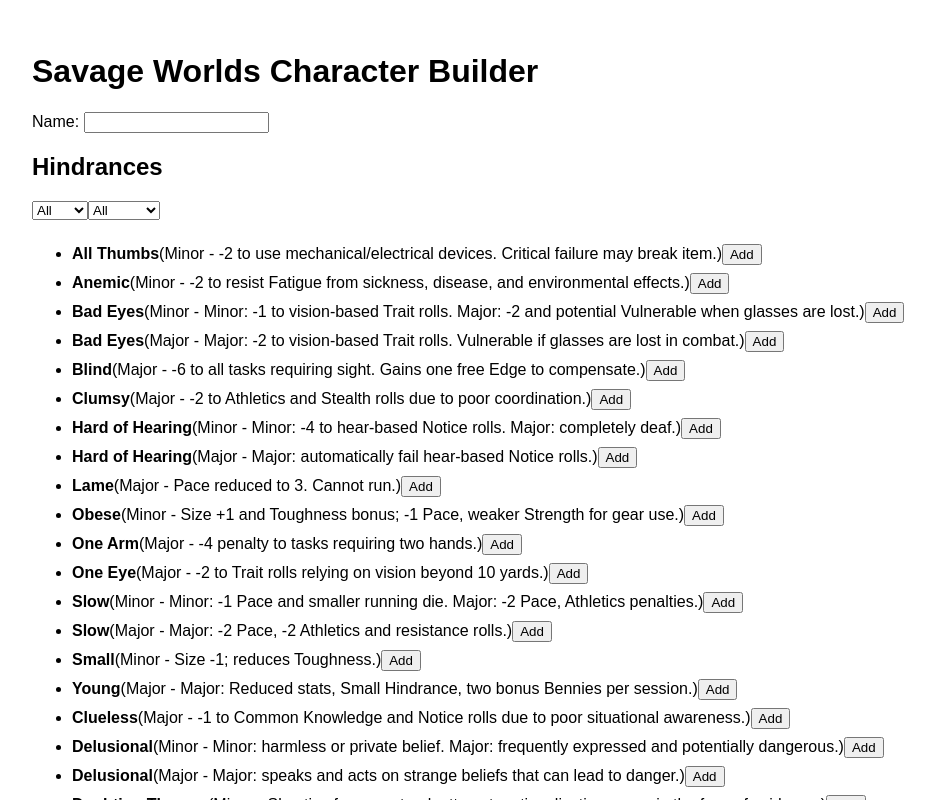
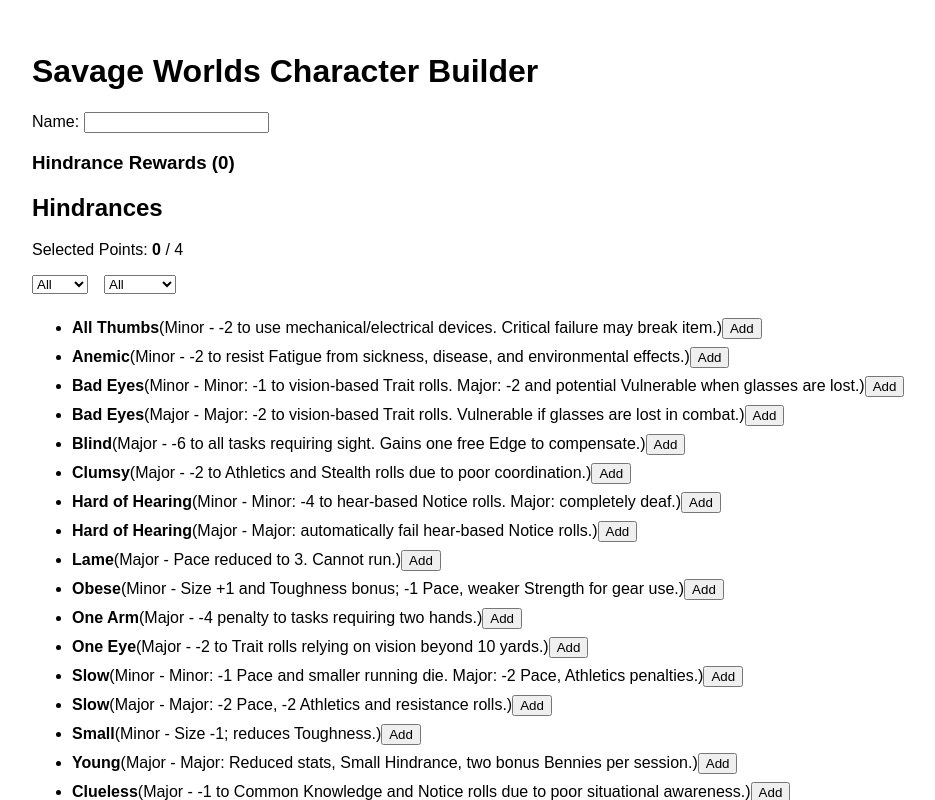
Before and after one commit to Aadrik/savage-builder-ts, a React (Create React App) app: page / in a window 1280 px wide. Shown: the top 800 px of the page, without its empty margins (0-935 px from the left). Built offline with nearby package versions, Linux system fonts and the light colour scheme.

Commit message:
Added hindrance points to character with a max of 4

```diff
--- a/src/components/CharacterForm.tsx
+++ b/src/components/CharacterForm.tsx
@@ -4,6 +4,7 @@
 import { Character } from "../types/character";
 import EdgeSelector from "./EdgeSelector";
 import HindranceSelector from "./HindranceSelector";
+import { calculateHindrancePoints } from "../utils/hindrance";
 
 interface Props {
   character: Character;
@@ -11,6 +12,7 @@
 }
 
 export default function CharacterForm({ character, setCharacter }: Props) {
+  const hindrancePoints = calculateHindrancePoints(character.hindrances);
   return (
     <>
       <div>
@@ -20,6 +22,9 @@
           value={character.name}
           onChange={(e) => setCharacter({ ...character, name: e.target.value })}
         />
+        <section>
+          <h3>Hindrance Rewards ({hindrancePoints})</h3>
+        </section>
       </div>
 
       <HindranceSelector
--- a/src/components/HindranceSelector.tsx
+++ b/src/components/HindranceSelector.tsx
@@ -5,6 +5,11 @@
   HindranceCategory,
   HindranceDefinition,
 } from "../types/character";
+import {
+  calculateHindrancePoints,
+  isValid,
+  toggleHindrance,
+} from "../utils/hindrance";
 
 interface Props {
   selectedHindrances: HindranceDefinition[];
@@ -17,6 +22,7 @@
   setSelectedHindrances,
   character,
 }: Props) {
+  const currentPoints = calculateHindrancePoints(selectedHindrances);
   const [categoryFilter, setCategoryFilter] = useState<
     HindranceCategory | "All"
   >("All");
@@ -29,23 +35,15 @@
     return matchCategory && matchTag;
   });
 
-  const toggleHindrance = (hindrance: HindranceDefinition) => {
-    const isSelected = selectedHindrances.some(
-      (e) => e.name === hindrance.name
-    );
-    if (isSelected) {
-      setSelectedHindrances(
-        selectedHindrances.filter((e) => e.name !== hindrance.name)
-      );
-    } else {
-      setSelectedHindrances([...selectedHindrances, hindrance]);
-    }
-  };
-
   return (
     <div>
       <h2>Hindrances</h2>
+      <p>
+        Selected Points: <strong>{currentPoints}</strong> / 4
+      </p>
+
       {/* Filter UI */}
+      <div style={{ display: "flex", gap: "1rem", marginBottom: "1rem" }}>
         <select
           value={categoryFilter}
           onChange={(e) =>
@@ -57,20 +55,33 @@
           <option value="Major">Major</option>
         </select>
 
-      <select value={tagFilter} onChange={(e) => setTagFilter(e.target.value)}>
+        <select
+          value={tagFilter}
+          onChange={(e) => setTagFilter(e.target.value)}
+        >
           <option value="All">All</option>
           <option value="Physical">Physical</option>
           <option value="Mental">Mental</option>
           <option value="Social">Social</option>
         </select>
+      </div>
 
+      {/* Hindrance Options */}
       <ul>
         {filteredHindrances.map((hindrance) => (
           <li key={`${hindrance.name}-${hindrance.category}`}>
             <strong>{hindrance.name}</strong>({hindrance.category} -{" "}
             {hindrance.description})
             <button
-              onClick={() => toggleHindrance(hindrance)}
+              onClick={() => {
+                if (isValid(currentPoints, hindrance)) {
+                  toggleHindrance(
+                    hindrance,
+                    selectedHindrances,
+                    setSelectedHindrances
+                  );
+                }
+              }}
               style={{ marginTop: ".5rem" }}
             >
               {selectedHindrances.some((e) => e.name === hindrance.name)
@@ -92,3 +103,6 @@
     </div>
   );
 }
+
+// TODO: Create a CSS file to turn these into cards that slightly grow when hovered over.
+// Add a check to disable cards that are no longer available if too many hindrance points are needed.
--- /dev/null
+++ b/src/utils/hindrance.ts
@@ -0,0 +1,33 @@
+import { HindranceDefinition } from "../types/character";
+
+export function calculateHindrancePoints(
+  hindrances: HindranceDefinition[]
+): number {
+  return hindrances.reduce(
+    (sum, h) => sum + (h.category === "Major" ? 2 : 1),
+    0
+  );
+}
+
+export function isValid(
+  currentPoints: number,
+  hindrance: HindranceDefinition
+): boolean {
+  const newPoints = currentPoints + (hindrance.category === "Major" ? 2 : 1);
+  return newPoints <= 4 ? true : false;
+}
+
+export function toggleHindrance(
+  hindrance: HindranceDefinition,
+  selectedHindrances: HindranceDefinition[],
+  setSelectedHindrances: (newHindrances: HindranceDefinition[]) => void
+) {
+  const isSelected = selectedHindrances.some((e) => e.name === hindrance.name);
+  if (isSelected) {
+    setSelectedHindrances(
+      selectedHindrances.filter((e) => e.name !== hindrance.name)
+    );
+  } else {
+    setSelectedHindrances([...selectedHindrances, hindrance]);
+  }
+}
--- a/src/utils/validation.ts
+++ b/src/utils/validation.ts
@@ -1,4 +1,5 @@
-import { Attributes, Character } from "../types/character";
+import { hindrances } from "../data/hindrances";
+import { Attributes, Character, HindranceDefinition } from "../types/character";
 import { EdgeDefinition } from "../types/character";
 
 export function validateEdge(
```
Also changed, not shown: src/logo.svg (deleted). Lines whose indentation alone changed are shown as unchanged.
